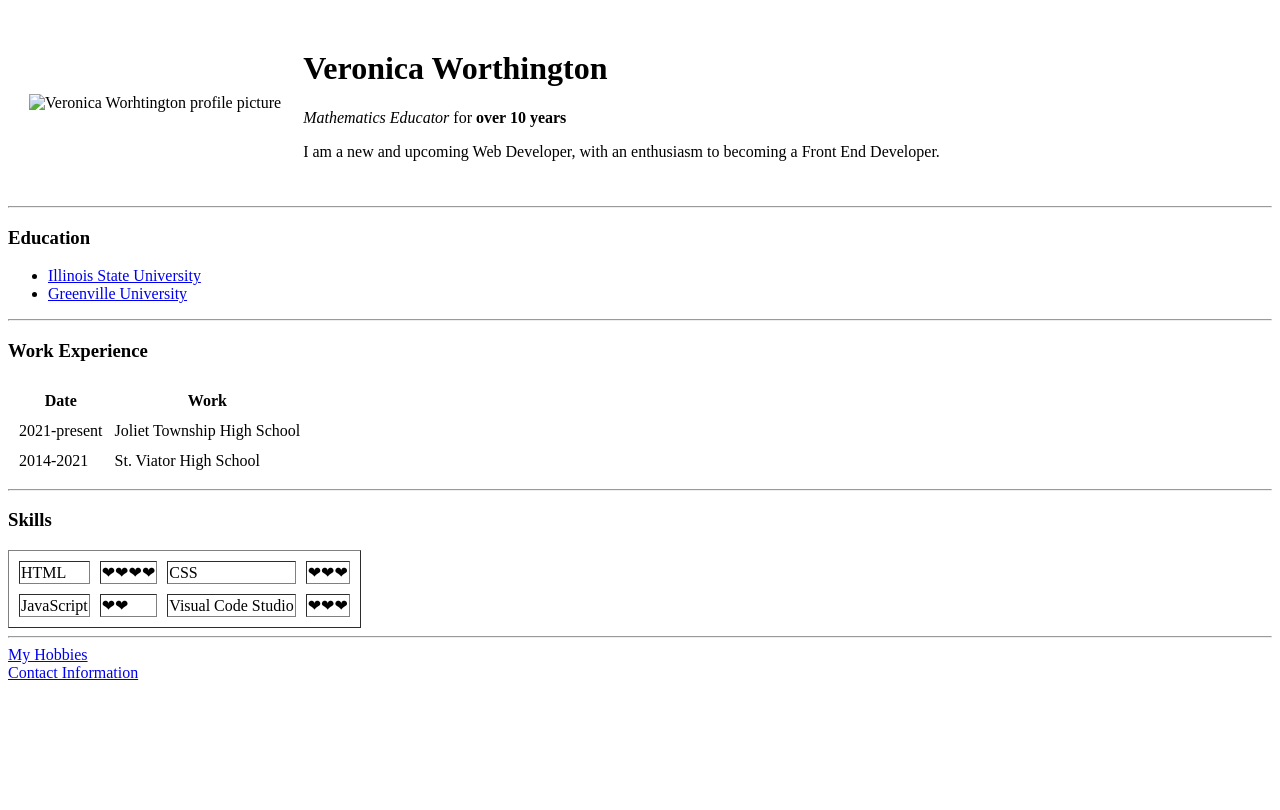
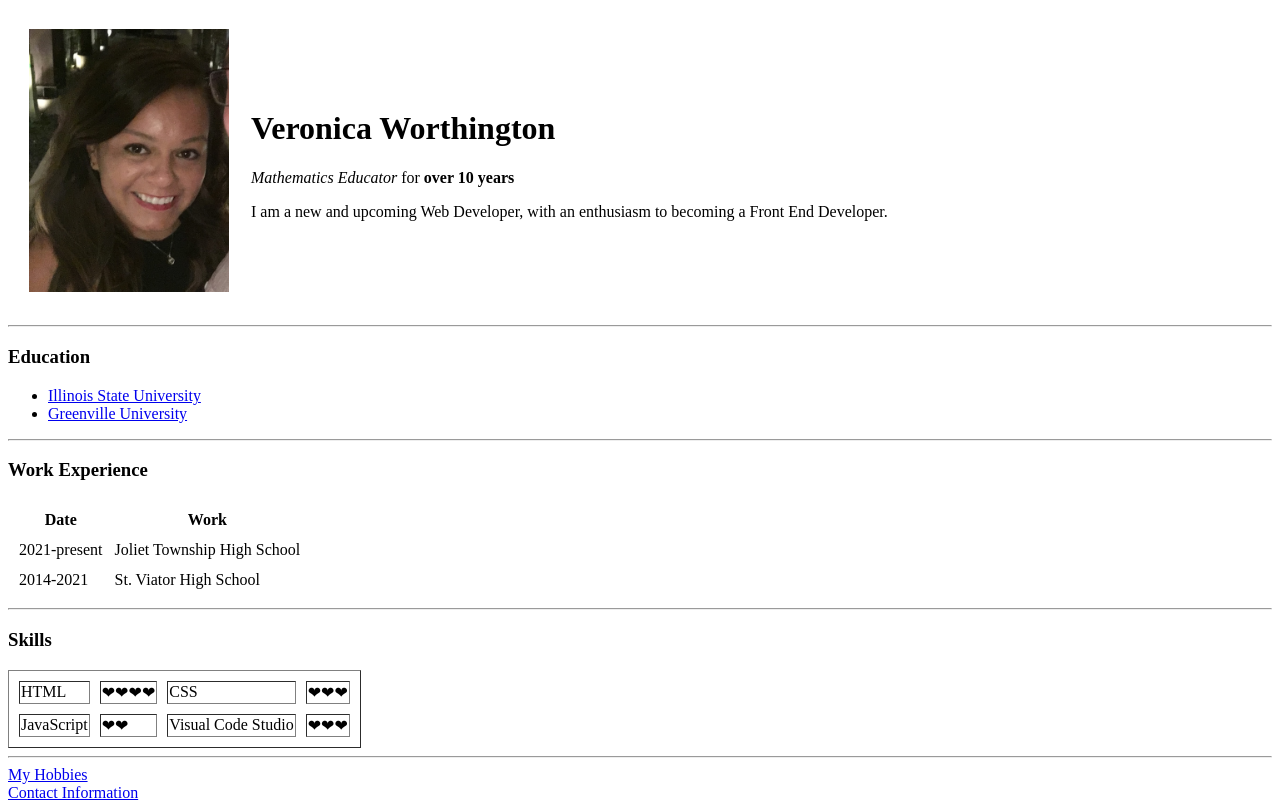
Before and after one commit to vworthington11/cv, a plain HTML site: page index.html in a window 1280 px wide. Drawn offline with Linux system fonts and the light colour scheme.

Commit message:
Update index.html

```diff
--- a/index.html
+++ b/index.html
@@ -7,7 +7,7 @@
   <body>
     <table cellspacing="20">
       <tr>
-        <td><img src = "images/me.png" alt="Veronica Worhtington profile picture" width=200></td>
+        <td><img src = "me.png" alt="Veronica Worhtington profile picture" width=200></td>
         <td><h1>Veronica Worthington</h1><p><em>Mathematics Educator</em> for <strong>over 10 years</strong></p>
         <p>I am a new and upcoming Web Developer, with an enthusiasm to becoming a Front End Developer.</p></td>
       </tr>
```
